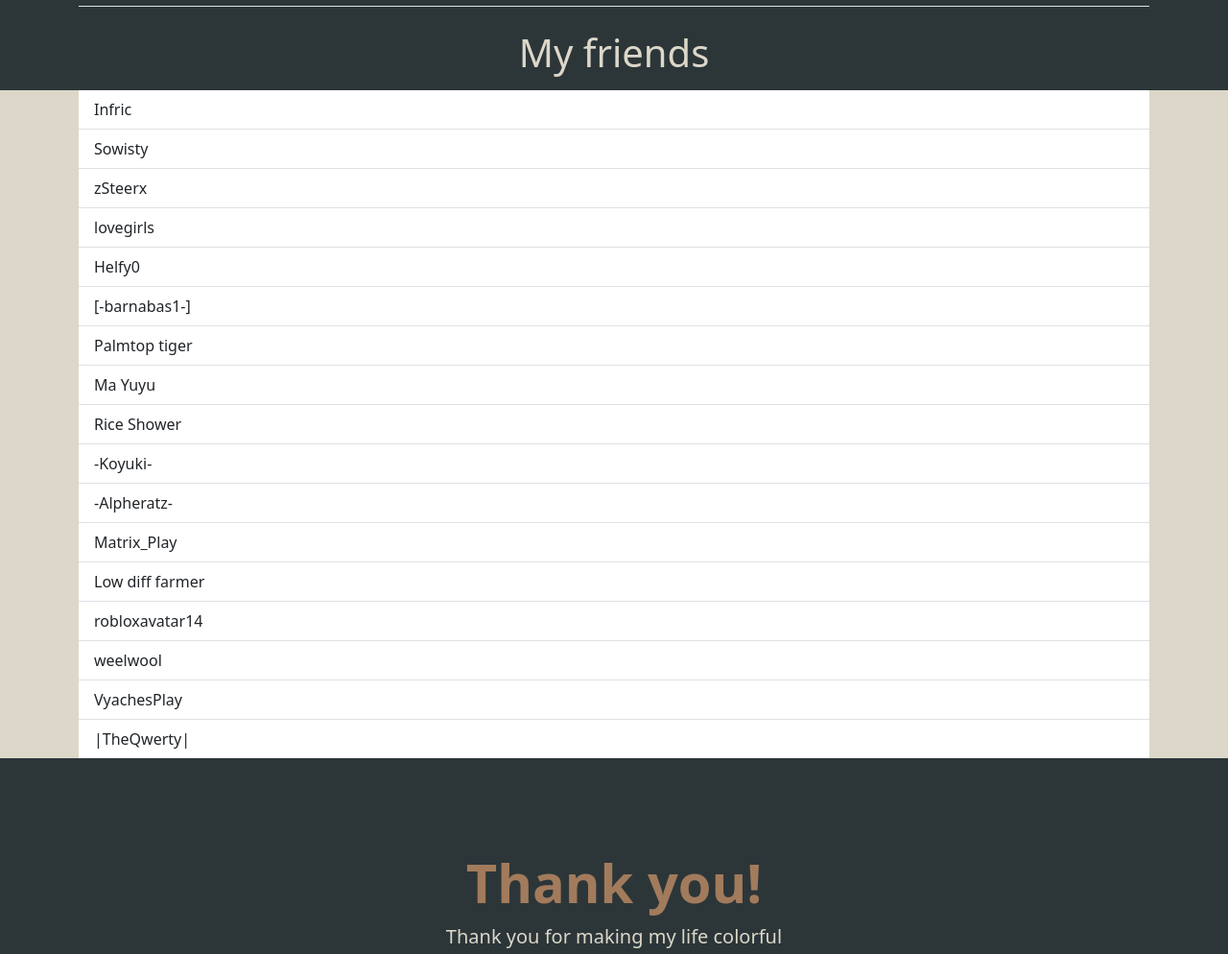
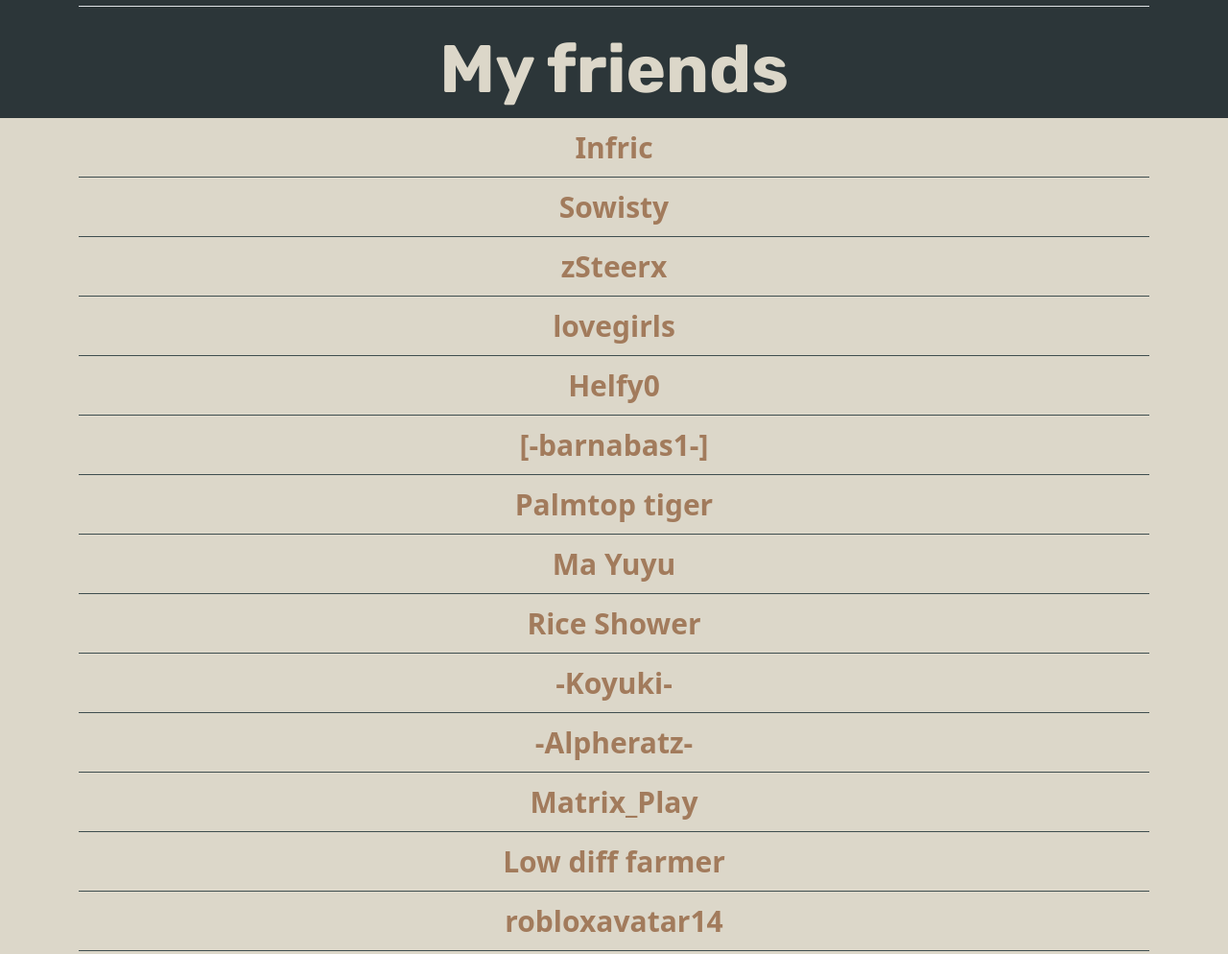
Before and after one commit to warmstar13/the-best-osu-player, a plain HTML site: page friends.html in a window 1280 px wide. Shown: the part 80-1074 px from the top of the page at 96% size. Drawn offline with nearby package versions, Linux system fonts and the light colour scheme.

Commit message:
Add files via upload
Made friends part

```diff
--- a/css/style.css
+++ b/css/style.css
@@ -30,6 +30,15 @@ header{
     font-family: 'Rubik', sans-serif;
 }
 
+.list-friend > .list-group-item{
+    background-color: #DCD7C9;
+    color: #A27B5C;
+    font-size: 30px;
+    font-weight: bold;
+    border-color:#3F4E4F;
+    text-align: center;
+}
+
 .num2{
     background-color:#DCD7C9;
 }
@@ -58,7 +67,13 @@ img{
 .carousel-inner > .carousel-item > img {
     object-fit: cover;
   }
-
+.opis2{
+    font-family: 'Rubik', sans-serif;
+    color: #DCD7C9;
+    text-align: center;
+    font-size: 70px;
+    font-weight: bold;
+}
   .opis1{
     color:#DCD7C9;
     text-align: center;
--- a/friends.html
+++ b/friends.html
@@ -2,7 +2,7 @@
 <html lang="en">
 <head>
     <meta charset="UTF-8">
-    <title>Contacts</title>
+    <title>Friends</title>
     <link href="https://cdn.jsdelivr.net/npm/bootstrap@5.3.0/dist/css/bootstrap.min.css" rel="stylesheet"
     integrity="sha384-9ndCyUaIbzAi2FUVXJi0CjmCapSmO7SnpJef0486qhLnuZ2cdeRhO02iuK6FUUVM" crossorigin="anonymous">
     <script src="https://cdn.jsdelivr.net/npm/bootstrap@5.3.0/dist/js/bootstrap.bundle.min.js"
@@ -41,11 +41,11 @@
       </div>
       <!--Info-->
       <div class = "container">
-        <h2 class = "opis1">My friends</h2>
+        <h2 class = "opis2">My friends</h2>
       </div>
       <div class = "main1">
         <div class = "container">
-          <ul class="list-group list-group-flush">
+          <ul class="list-group list-group-flush list-friend">
             <li class="list-group-item">Infric</li>
             <li class="list-group-item">Sowisty</li>
             <li class="list-group-item">zSteerx</li>
@@ -68,9 +68,13 @@
       </div>
       <!--Credits-->
       <div class="px-4 pt-5 my-5 text-center border-bottom">
-        <h1 class="display-4 fw-bold text-body-emphasis cl-cl1">Thank you!</h1>
+        <h1 class="display-4 fw-bold text-body-emphasis cl-cl1 opis">Thank you!</h1>
         <div class="col-lg-6 mx-auto">
-          <p class="lead mb-4 cl-cl">Thank you for making my life colorful</p>
+          <p class="lead mb-4 cl-cl sens">Whether you're mastering those tricky jumps, achieving SS ranks, or simply enjoying the vibrant osu! community, remember that the fun is in the journey. Embrace the challenges, learn from your misses, and celebrate those amazing FCs.
+
+            <br><br>So, gather your tablets, keyboards, and mice, and let's embark on another musical adventure together. Let's tap, slide, and spin our way through catchy melodies and intense beats. With each new map, let's push our limits and create memories that will last a lifetime.
+
+            <br><br>Happy clicking and spinning, my awesome osu! friends!</p>
         </div>
         <div class="overflow-hidden" style="max-height: 70vh;">
 
```
Also changed, not shown: about.html (+1 -1 lines), wtf.html (+1 -1 lines).
